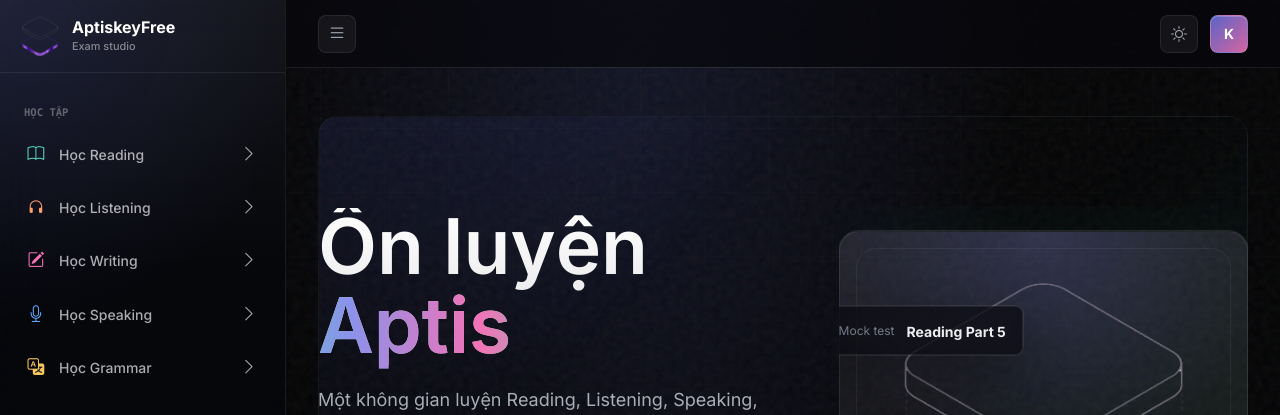
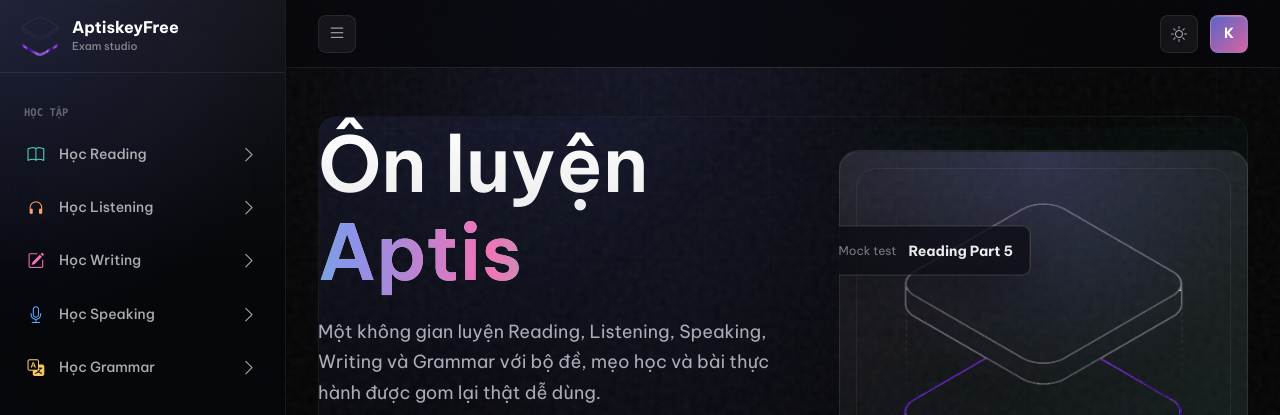
Before and after one commit to thaihoc1310/AptiskeyFree, a website built with Vite: page index.html in a window 1280 px wide. Shown: the top 415 px of the page. Built offline with nearby package versions, Linux system fonts and the light colour scheme.

Commit message:
fix: restore font-family and hero spacing variables to prevent diacritics clipping and fix spacing

```diff
--- a/src/css/home.css
+++ b/src/css/home.css
@@ -5,9 +5,9 @@
   display: grid;
   gap: var(--space-10);
   grid-template-columns: minmax(0, 1.08fr) minmax(320px, 0.92fr);
-  min-height: min(680px, calc(100vh - var(--header-height) - 48px));
+  min-height: auto;
   min-width: 0;
-  padding: var(--space-10) 0 var(--space-12);
+  padding: var(--space-4) 0 var(--space-8);
   position: relative;
 }
 
@@ -63,7 +63,8 @@
   color: transparent;
   font-size: var(--fs-4xl);
   font-weight: var(--fw-semibold);
-  line-height: 1.02;
+  line-height: 1.15;
+  padding-top: 4px;
   margin-bottom: var(--space-5);
   max-width: 820px;
   overflow-wrap: break-word;
--- a/src/css/variables.css
+++ b/src/css/variables.css
@@ -89,7 +89,7 @@
   --glass-blur: blur(24px);
 
   /* ---- Typography ---- */
-  --font-family: 'Inter', 'Be Vietnam Pro', 'Geist Sans', -apple-system, BlinkMacSystemFont, sans-serif;
+  --font-family: 'Be Vietnam Pro', 'Inter', -apple-system, BlinkMacSystemFont, sans-serif;
   --font-mono: 'JetBrains Mono', 'SFMono-Regular', Consolas, monospace;
 
   --fs-xs: 0.75rem;
```
